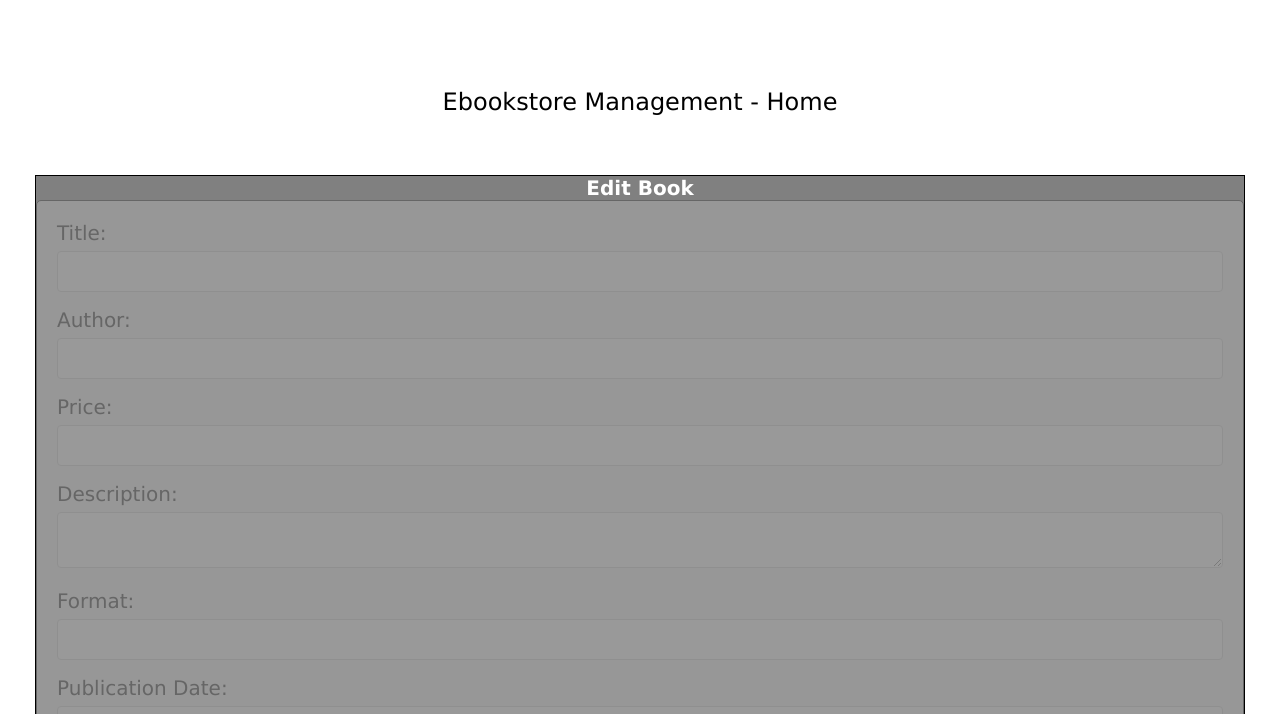
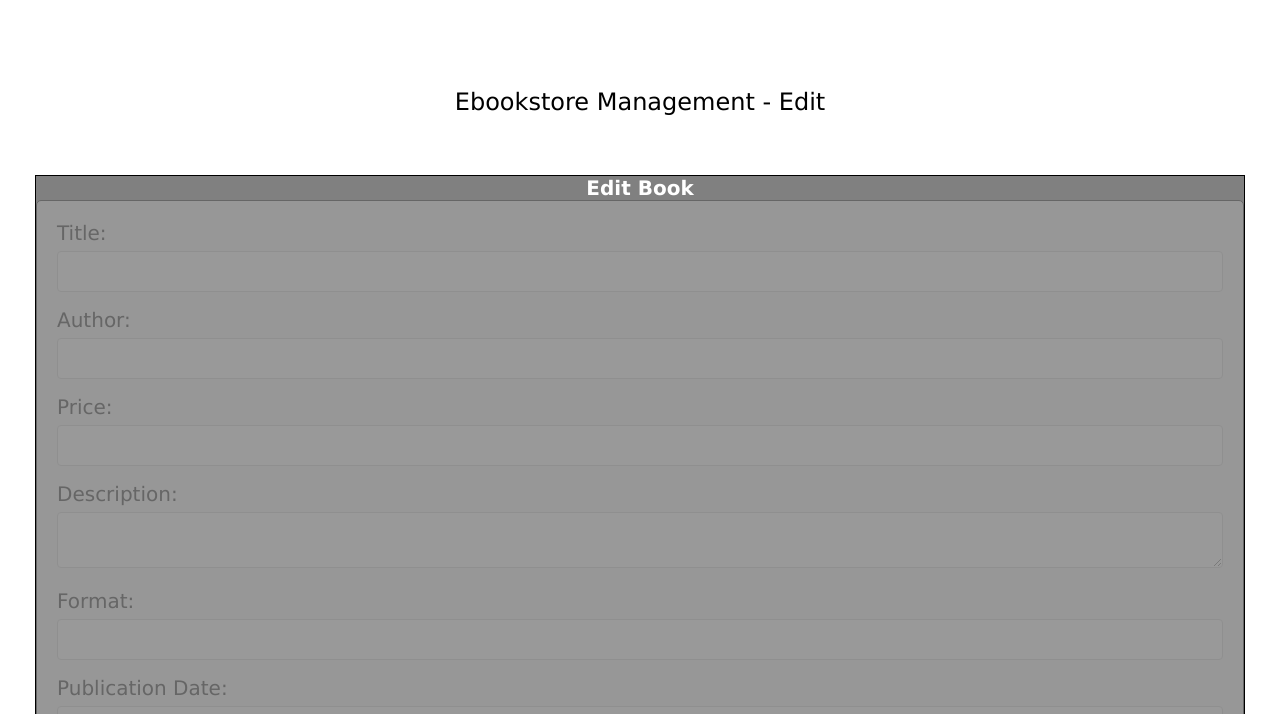
Before and after one commit to alvthi/TMS6124-Eureka-group-project.github.io, a plain HTML site: page edit.html in a window 1280 px wide. Shown: the part 86-800 px from the top of the page. Drawn offline with Linux system fonts and the light colour scheme.

Commit message:
edit.html

```diff
--- a/edit.html
+++ b/edit.html
@@ -15,7 +15,7 @@
     <div class="container">
       <!--body title-->
       <div class="body_title">
-        <p class="p1">Ebookstore Management - Home</p>
+        <p class="p1">Ebookstore Management - Edit</p>
       </div>
       <!--end of body title-->
     </div>
```
